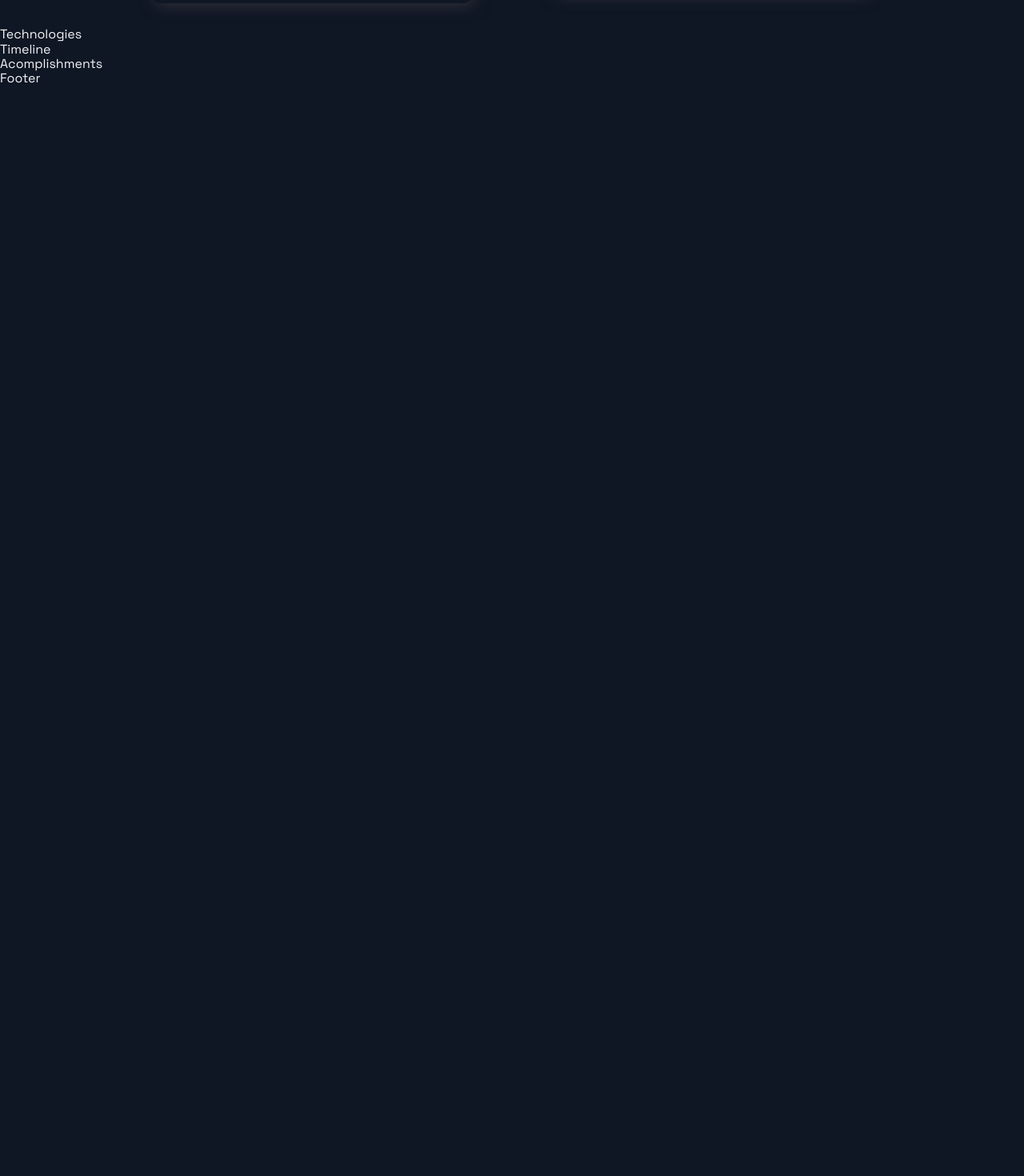
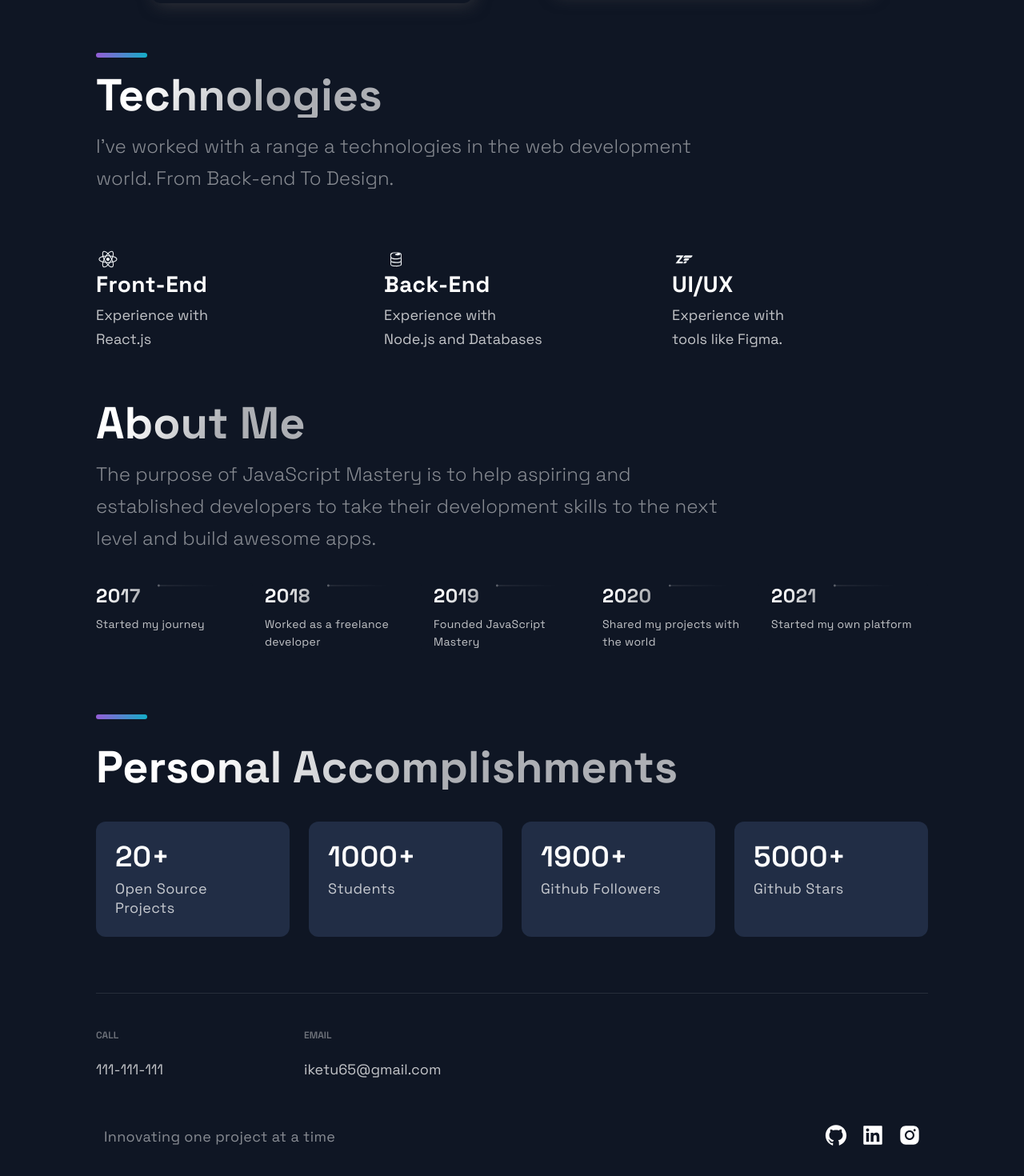
Before and after one commit to iketu65/portfolio, a Next.js app: page / in a window 1280 px wide. Shown: the part 2208-3678 px from the top of the page at 80% size. Before the commit the page ends 2316 px from the top, so only its background shows below. Built offline with nearby package versions, Linux system fonts and the light colour scheme.

Commit message:
Commit 3 (finish only structure)

```diff
--- a/src/components/Acomplishments/Acomplishments.js
+++ b/src/components/Acomplishments/Acomplishments.js
@@ -11,9 +11,18 @@
 ];
 
 const Acomplishments = () => (
-  <div>
-    Acomplishments
-  </div>
+  <Section>
+    <SectionTitle>Personal Accomplishments</SectionTitle>
+    <Boxes>
+      {/* ** แก้ด้วย6 ** */}
+      {data.map((card, index) => (
+        <Box key={index}>
+          <BoxNum>{card.number}+</BoxNum>
+          <BoxText>{card.text}</BoxText>
+        </Box>
+      ))}
+    </Boxes>
+  </Section>
 );
 
 export default Acomplishments;
--- a/src/components/Footer/Footer.js
+++ b/src/components/Footer/Footer.js
@@ -6,9 +6,36 @@
 
 const Footer = () => {
   return (
-    <div>
-      Footer
-    </div>
+    <FooterWrapper>
+      <LinkList>
+        <LinkColumn>
+          {/* ** แก้ด้วย7 ** */}
+          <LinkTitle>Call</LinkTitle>
+          <LinkItem href='tel: 111-111-111'>111-111-111</LinkItem>
+        </LinkColumn>
+        <LinkColumn>
+          <LinkTitle>Email</LinkTitle>
+          <LinkItem href='mailto:iketu65@gmail.com'>iketu65@gmail.com</LinkItem>
+        </LinkColumn>
+      </LinkList>
+      <SocialIconsContainer>
+        <CompanyContainer>
+          <Slogan>Innovating one project at a time</Slogan>
+        </CompanyContainer>
+        <SocialContainer>
+          <SocialIcons href='https://github.com/iketu65'>
+            <AiFillGithub size='3rem' />
+          </SocialIcons>
+          <SocialIcons href='https://www.linkedin.com/in/phakorn-praditthamrong/'>
+            <AiFillLinkedin size='3rem' />
+          </SocialIcons>
+          <SocialIcons href='https://www.instagram.com/ike_phakorn/'>
+            <AiFillInstagram size='3rem' />
+          </SocialIcons>
+        </SocialContainer>
+      </SocialIconsContainer>
+    </FooterWrapper>
+
   );
 };
 
--- a/src/components/Technologies/Technologies.js
+++ b/src/components/Technologies/Technologies.js
@@ -4,9 +4,48 @@
 import { List, ListContainer, ListItem, ListParagraph, ListTitle } from './TechnologiesStyles';
 
 const Technologies = () =>  (
-  <div>
-    Technologies
-  </div>
+  <Section id='tech'>
+    <SectionDivider />
+    <br />
+    <SectionTitle>Technologies</SectionTitle>
+    <SectionText>
+      I've worked with a range a technologies in the web development world.
+      From Back-end To Design.
+    </SectionText>
+    <List>
+      {/* ** แก้ด้วย4 ** */}
+      <ListItem>
+        <DiReact size='3rem'/>
+        <ListContainer>
+          <ListTitle>Front-End</ListTitle>
+          <ListParagraph>
+            Experience with <br />
+            React.js
+          </ListParagraph>
+        </ListContainer>
+      </ListItem>
+      <ListItem>
+        <DiFirebase size='3rem'/>
+        <ListContainer>
+          <ListTitle>Back-End</ListTitle>
+          <ListParagraph>
+            Experience with <br />
+            Node.js and Databases
+          </ListParagraph>
+        </ListContainer>
+      </ListItem>
+      <ListItem>
+        <DiZend size='3rem'/>
+        <ListContainer>
+          <ListTitle>UI/UX</ListTitle>
+          <ListParagraph>
+            Experience with <br />
+            tools like Figma.
+          </ListParagraph>
+        </ListContainer>
+      </ListItem>
+    </List>
+  </Section>
 );
 
 export default Technologies;
--- a/src/components/TimeLine/TimeLine.js
+++ b/src/components/TimeLine/TimeLine.js
@@ -7,45 +7,112 @@
 const TOTAL_CAROUSEL_COUNT = TimeLineData.length;
 
 const Timeline = () => {
-  // const [activeItem, setActiveItem] = useState(0);
-  // const carouselRef = useRef();
+  const [activeItem, setActiveItem] = useState(0);
+  const carouselRef = useRef();
 
-  // const scroll = (node, left) => {
-  //   return node.scrollTo({ left, behavior: 'smooth' });
-  // }
+  const scroll = (node, left) => {
+    return node.scrollTo({ left, behavior: 'smooth' });
+  }
 
-  // const handleClick = (e, i) => {
-  //   e.preventDefault();
+  const handleClick = (e, i) => {
+    e.preventDefault();
 
-  //   if (carouselRef.current) {
-  //     const scrollLeft = Math.floor(carouselRef.current.scrollWidth * 0.7 * (i / TimeLineData.length));
+    if (carouselRef.current) {
+      const scrollLeft = Math.floor(carouselRef.current.scrollWidth * 0.7 * (i / TimeLineData.length));
 
-  //     scroll(carouselRef.current, scrollLeft);
-  //   }
-  // }
+      scroll(carouselRef.current, scrollLeft);
+    }
+  }
 
-  // const handleScroll = () => {
-  //   if (carouselRef.current) {
-  //     const index = Math.round((carouselRef.current.scrollLeft / (carouselRef.current.scrollWidth * 0.7)) * TimeLineData.length);
+  const handleScroll = () => {
+    if (carouselRef.current) {
+      const index = Math.round((carouselRef.current.scrollLeft / (carouselRef.current.scrollWidth * 0.7)) * TimeLineData.length);
 
-  //     setActiveItem(index);
-  //   }
-  // }
+      setActiveItem(index);
+    }
+  }
 
   // // snap back to beginning of scroll when window is resized
   // // avoids a bug where content is covered up if coming from smaller screen
-  // useEffect(() => {
-  //   const handleResize = () => {
-  //     scroll(carouselRef.current, 0);
-  //   }
+  useEffect(() => {
+    const handleResize = () => {
+      scroll(carouselRef.current, 0);
+    }
 
-  //   window.addEventListener('resize', handleResize);
-  // }, []);
+    window.addEventListener('resize', handleResize);
+  }, []);
 
   return (
-    <div>
-      Timeline
-    </div>
+    <Section id='about'>
+      <SectionTitle>About Me</SectionTitle>
+      <SectionText>
+        The purpose of JavaScript Mastery is to help aspiring and established developers to take their development skills to the next level and build awesome apps.
+      </SectionText>
+      <CarouselContainer ref={carouselRef} onScroll={handleScroll}>
+        {/* ** แก้ด้วย5 ** */}
+        <>
+          {TimeLineData.map((item, index) => (
+            <CarouselMobileScrollNode key={index} final={index = TOTAL_CAROUSEL_COUNT - 1}>
+              <CarouselItem
+                index={index}
+                id={`carousel__item-${index}`}
+                active={activeItem}
+                onClick={(e) => handleClick(e, index)}
+              >
+                <CarouselItemTitle>
+                  {item.year}
+                  <CarouselItemImg
+                    width="208"
+                    height="6"
+                    viewBox="0 0 208 6"
+                    fill="none"
+                    xmlns="http://www.w3.org/2000/svg">
+                    <path
+                      fill-rule="evenodd"
+                      clip-rule="evenodd"
+                      d="M2.5 5.5C3.88071 5.5 5 4.38071 5 3V3.5L208 3.50002V2.50002L5 2.5V3C5 1.61929 3.88071 0.5 2.5 0.5C1.11929 0.5 0 1.61929 0 3C0 4.38071 1.11929 5.5 2.5 5.5Z"
+                      fill="url(#paint0_linear)"
+                      fill-opacity="0.33"
+                    />
+                    <defs>
+                      <linearGradient
+                        id="paint0_linear"
+                        x1="-4.30412e-10"
+                        y1="0.5"
+                        x2="208"
+                        y2="0.500295"
+                        gradientUnits="userSpaceOnUse">
+                        <stop stop-color="white" />
+                        <stop
+                          offset="0.79478"
+                          stop-color="white"
+                          stop-opacity="0"
+                        />
+                      </linearGradient>
+                    </defs>
+                  </CarouselItemImg>
+                </CarouselItemTitle>
+                <CarouselItemText>{item.text}</CarouselItemText>
+              </CarouselItem>
+            </CarouselMobileScrollNode>
+          ))}
+        </>
+      </CarouselContainer>
+      <CarouselButtons>
+        {TimeLineData.map((item, index) => (
+          <CarouselButton
+            key={index}
+            index={index}
+            active={activeItem}
+            onClick={(e) => handleClick(e, index)}
+            type="button"
+          >
+            <CarouselButtonDot active={activeItem} />
+          </CarouselButton>
+        ))}
+      </CarouselButtons>
+      <SectionDivider />
+    </Section>
   );
 };
 
```
